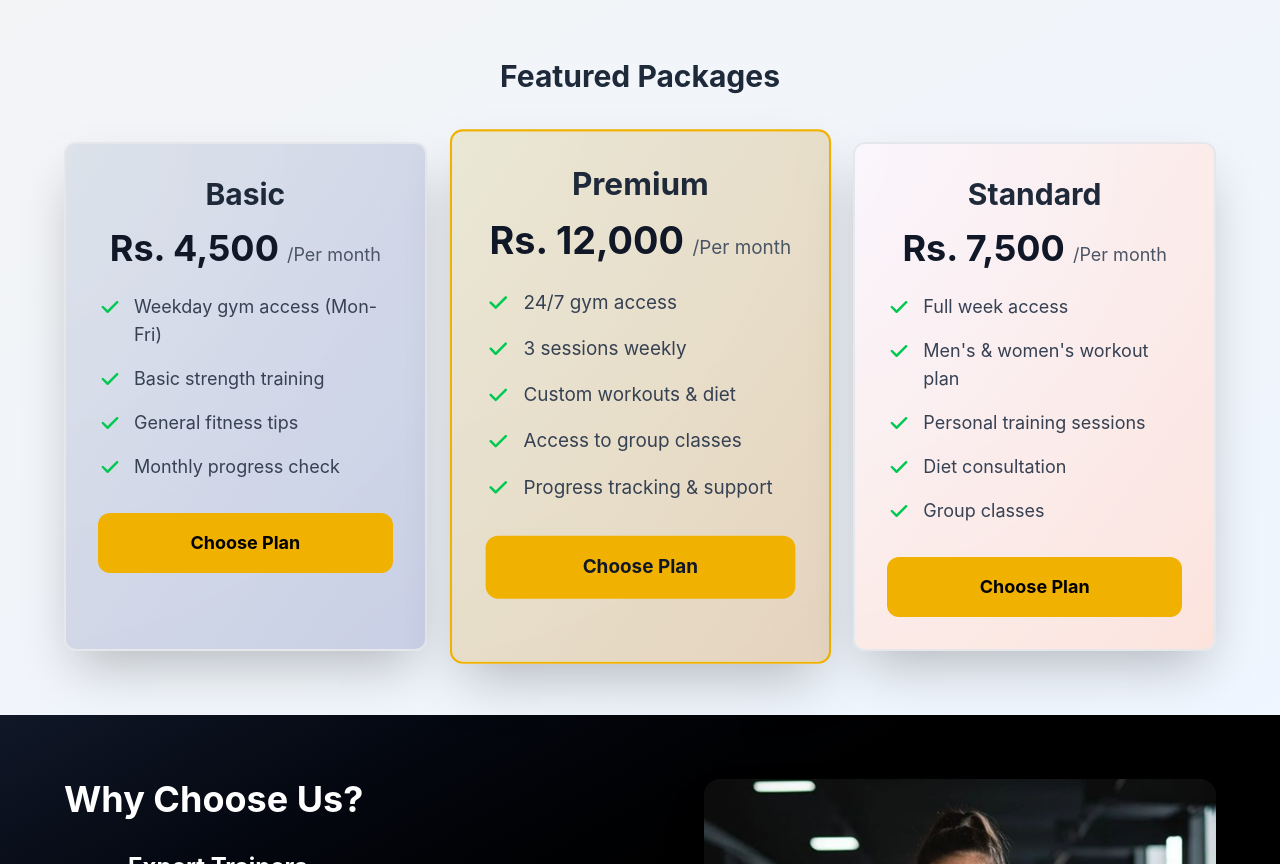
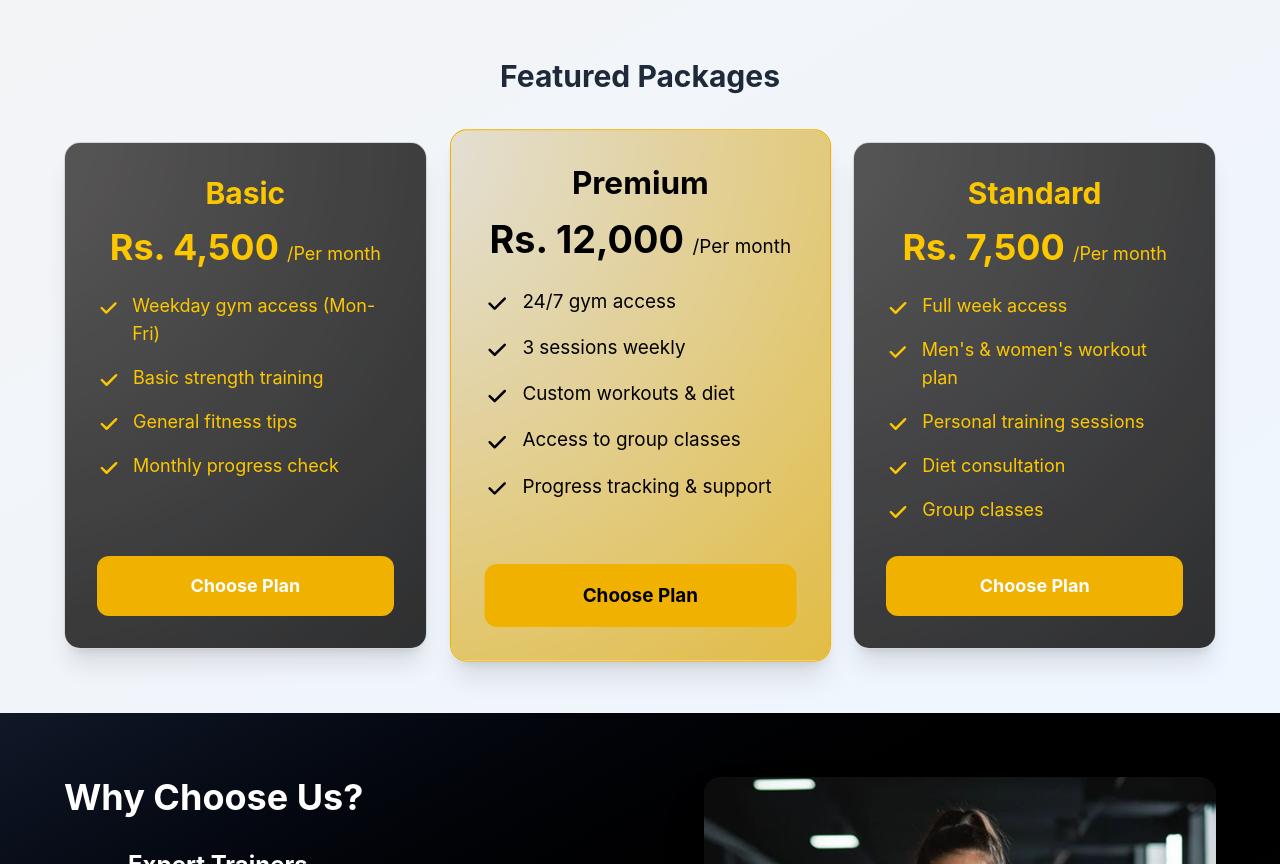
Before and after one commit to supunyasanthaofficial/Gym, a React (Vite) app: page / in a window 1280 px wide. Shown: the part 460-1324 px from the top of the page. Built offline with nearby package versions, Linux system fonts and the light colour scheme.

Commit message:
fix featured card button alignments

```diff
--- a/src/components/PricingCard.jsx
+++ b/src/components/PricingCard.jsx
@@ -8,84 +8,71 @@ const PricingCard = ({ plan }) => {
       case 1:
         return bg1;
       case 2:
+        return bg3;
+      case 3:
         return bg2;
-      case 3:
-        return bg3;
       default:
         return bg1;
     }
   };
 
-  const getCardBackground = (planId) => {
-    switch (planId) {
-      case 1: // Basic
-        return "bg-gradient-to-br from-blue-50 to-indigo-100";
-      case 2: // Standard (Highlighted)
-        return "bg-gradient-to-br from-yellow-50 to-orange-100";
-      case 3: // Premium
-        return "bg-gradient-to-br from-purple-50 to-pink-100";
-      default:
-        return "bg-white";
-    }
+  const getTextColor = (planId, highlight) => {
+    if (highlight) return "text-black";
+    return "text-yellow-400";
   };
+
+  const titleColor = getTextColor(plan.id, plan.highlight);
+  const priceColor = getTextColor(plan.id, plan.highlight);
+  const featureColor = getTextColor(plan.id, plan.highlight);
 
   return (
     <div
-      className={`rounded-xl shadow-2xl p-8 relative overflow-hidden border-2 ${
-        plan.highlight
-          ? "border-yellow-500 transform scale-105 shadow-2xl"
-          : "border-gray-200"
-      } transition-all duration-300 hover:shadow-2xl ${getCardBackground(
-        plan.id
-      )}`}
+      className={`relative rounded-2xl overflow-hidden shadow-xl border h-full ${
+        plan.highlight ? "border-yellow-500 scale-105" : "border-gray-300"
+      } transition-all duration-300`}
     >
-      {/* Background Pattern */}
+      {/* Background Image */}
       <div
-        className="absolute inset-0 bg-cover bg-center opacity-10"
+        className="absolute inset-0 bg-cover bg-center opacity-80"
         style={{
           backgroundImage: `url(${getBackgroundImage(plan.id)})`,
         }}
       />
 
-      {/* Content */}
-      <div className="relative z-10 text-center">
-        {/* Plan Name */}
-        <h3 className="text-3xl font-bold text-gray-800 mb-4">{plan.name}</h3>
+      <div className="absolute inset-0 bg-black/10" />
 
-        {/* Price */}
+      <div className="relative z-10 p-8 text-center h-full flex flex-col">
+        <h3 className={`text-3xl font-bold mb-4 ${titleColor}`}>{plan.name}</h3>
+
         <div className="mb-6">
-          <span className="text-4xl font-bold text-gray-900">
+          <span className={`text-4xl font-bold ${priceColor}`}>
             Rs. {plan.price}
           </span>
-          <span className="text-gray-600 ml-2 text-lg">/{plan.period}</span>
+          <span className={`ml-2 text-lg ${priceColor}`}>/{plan.period}</span>
         </div>
 
-        {/* Features List */}
-        <ul className="space-y-4 mb-8 text-left">
+        <ul className="space-y-4 text-left mb-8 grow">
           {plan.features.map((feature, index) => (
             <li key={index} className="flex items-start">
               <svg
-                className="w-6 h-6 text-green-500 mr-3 mt-0.5 shrink-0"
+                className={`w-6 h-6 mr-3 mt-1 ${
+                  plan.highlight ? "text-black" : "text-yellow-400"
+                }`}
                 fill="currentColor"
                 viewBox="0 0 20 20"
               >
-                <path
-                  fillRule="evenodd"
-                  d="M16.707 5.293a1 1 0 010 1.414l-8 8a1 1 0 01-1.414 0l-4-4a1 1 0 011.414-1.414L8 12.586l7.293-7.293a1 1 0 011.414 0z"
-                  clipRule="evenodd"
-                />
+                <path d="M16.707 5.293a1 1 0 010 1.414l-8 8a1 1 0 01-1.414 0l-4-4a1 1 0 011.414-1.414L8 12.586l7.293-7.293a1 1 0 011.414 0z" />
               </svg>
-              <span className="text-gray-700 text-lg">{feature}</span>
+              <span className={`text-lg ${featureColor}`}>{feature}</span>
             </li>
           ))}
         </ul>
 
-        {/* Button */}
         <button
-          className={`w-full py-4 px-6 rounded-xl font-bold text-lg transition duration-300 ${
+          className={`w-full py-4 rounded-xl font-bold text-lg mt-auto transition ${
             plan.highlight
-              ? "bg-yellow-500 hover:bg-yellow-600 text-gray-900 hover:shadow-lg transform hover:scale-105"
-              : "bg-yellow-500 hover:bg-gray-900 text-black hover:shadow-lg transform hover:scale-105"
+              ? "bg-yellow-500 hover:bg-yellow-600 text-black"
+              : "bg-yellow-500 hover:bg-gray-800 text-white"
           }`}
         >
           Choose Plan
```
